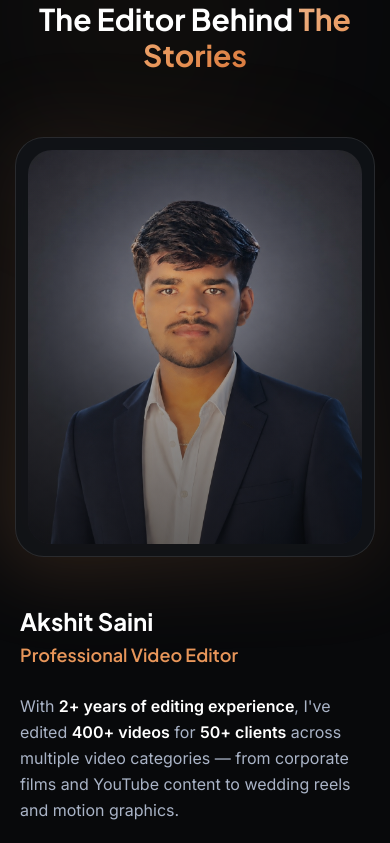
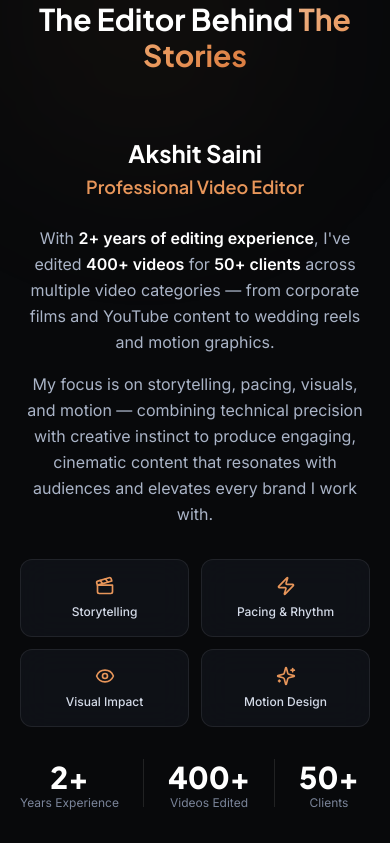
Before and after one commit to akshito2/akshit-saini-portfolio, a React (Vite) app: page / in a window 390 px wide. Shown: the part 1440-2283 px from the top of the page. Built offline with nearby package versions, Linux system fonts and the light colour scheme; no server answers.

Commit message:
Update About section responsive layout

```diff
--- a/src/components/About.tsx
+++ b/src/components/About.tsx
@@ -47,7 +47,7 @@ export function About() {
 
         <div className="grid grid-cols-1 items-center gap-12 lg:grid-cols-2 lg:gap-20">
           {/* Left — Image */}
-          <Reveal variant="left">
+          <Reveal variant="left" className="hidden lg:block">
             <div className="flex justify-center">
               <div
                 ref={imgRef}
@@ -72,7 +72,7 @@ export function About() {
           </Reveal>
 
           {/* Right — Content */}
-          <Reveal variant="right" delay={100}>
+          <Reveal variant="right" delay={100} className="text-center lg:text-left">
             <div>
               <h3 className="font-display text-2xl font-bold text-white sm:text-3xl">
                 {profile.name}
@@ -110,7 +110,7 @@ export function About() {
               </div>
 
               {/* Inline stats */}
-              <div className="mt-8 flex flex-wrap gap-6">
+              <div className="mt-8 flex flex-wrap gap-6 md:max-lg:justify-center">
                 <div>
                   <p className="font-display text-3xl font-extrabold text-white">2+</p>
                   <p className="text-xs text-ink-300">Years Experience</p>
```
